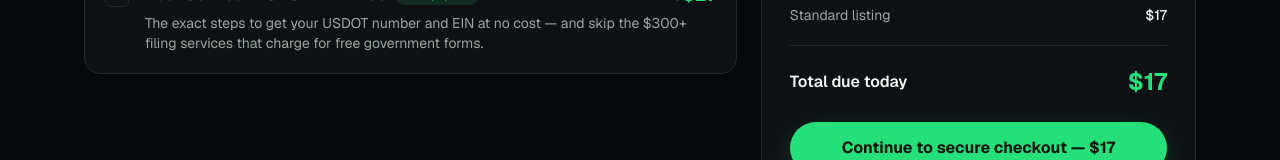
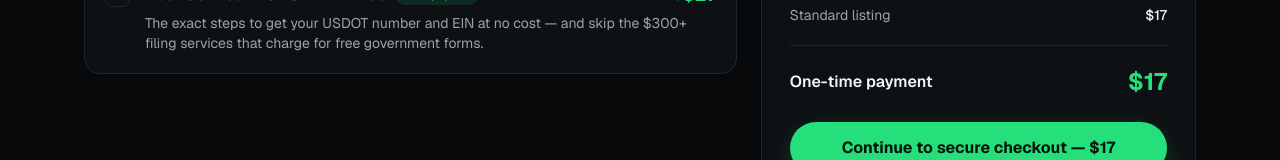
Before and after one commit to FlowSync-Pro/NEWFLOWSYNC-5-24, a Next.js app: page /pricing in a window 1280 px wide. Shown: the part 708-868 px from the top of the page. Built offline with nearby package versions, Linux system fonts and the light colour scheme; no server answers.

Commit message:
Label checkout total as 'One-time payment'
The listing checkout is a single one-time charge; the P&L Pro $17/mo
subscription is a separate upsell offered later, not part of this total.

https://claude.ai/code/session_012cundepBXtXtTdjYkMdbx4

```diff
--- a/src/components/OfferCheckout.tsx
+++ b/src/components/OfferCheckout.tsx
@@ -141,7 +141,7 @@ export default function OfferCheckout() {
               ))}
             </div>
             <div className="mt-5 flex items-center justify-between border-t border-border pt-5">
-              <span className="font-semibold">Total due today</span>
+              <span className="font-semibold">One-time payment</span>
               <span className="text-2xl font-bold text-accent">${total}</span>
             </div>
 
```
